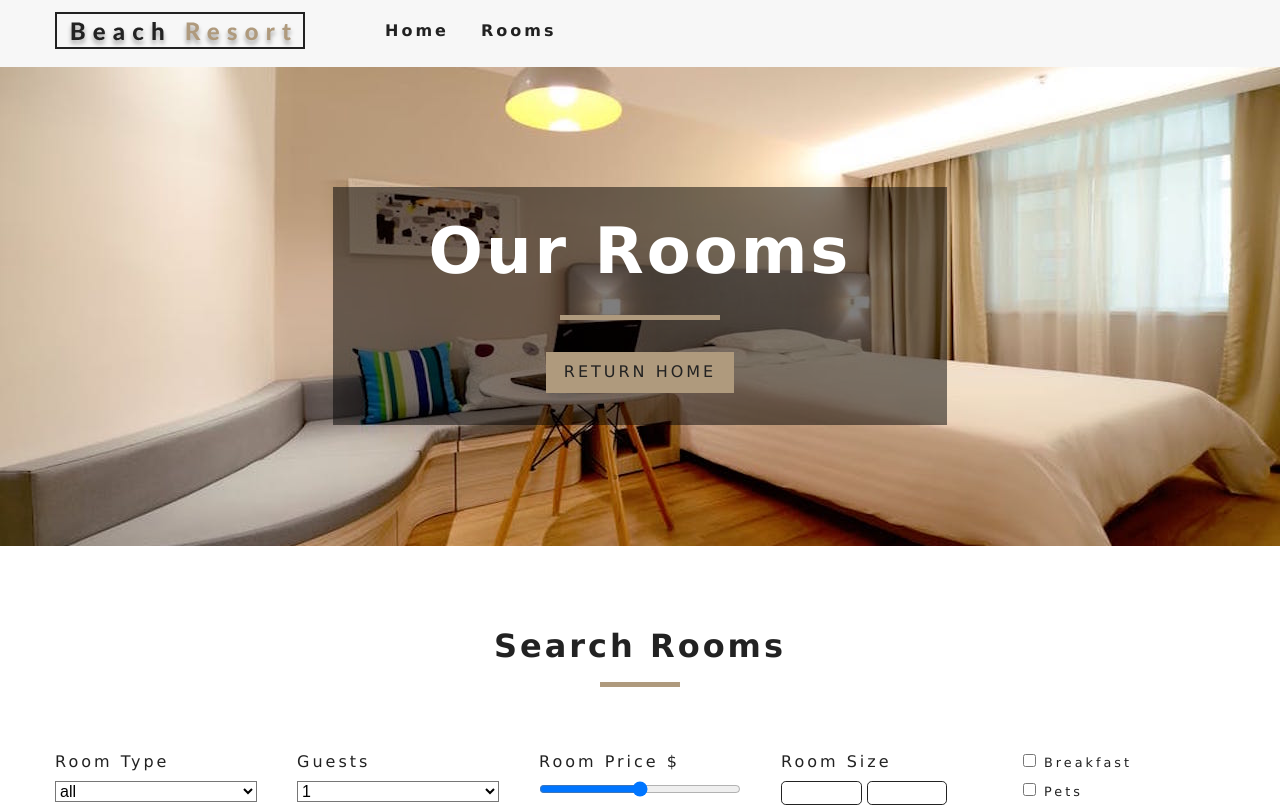
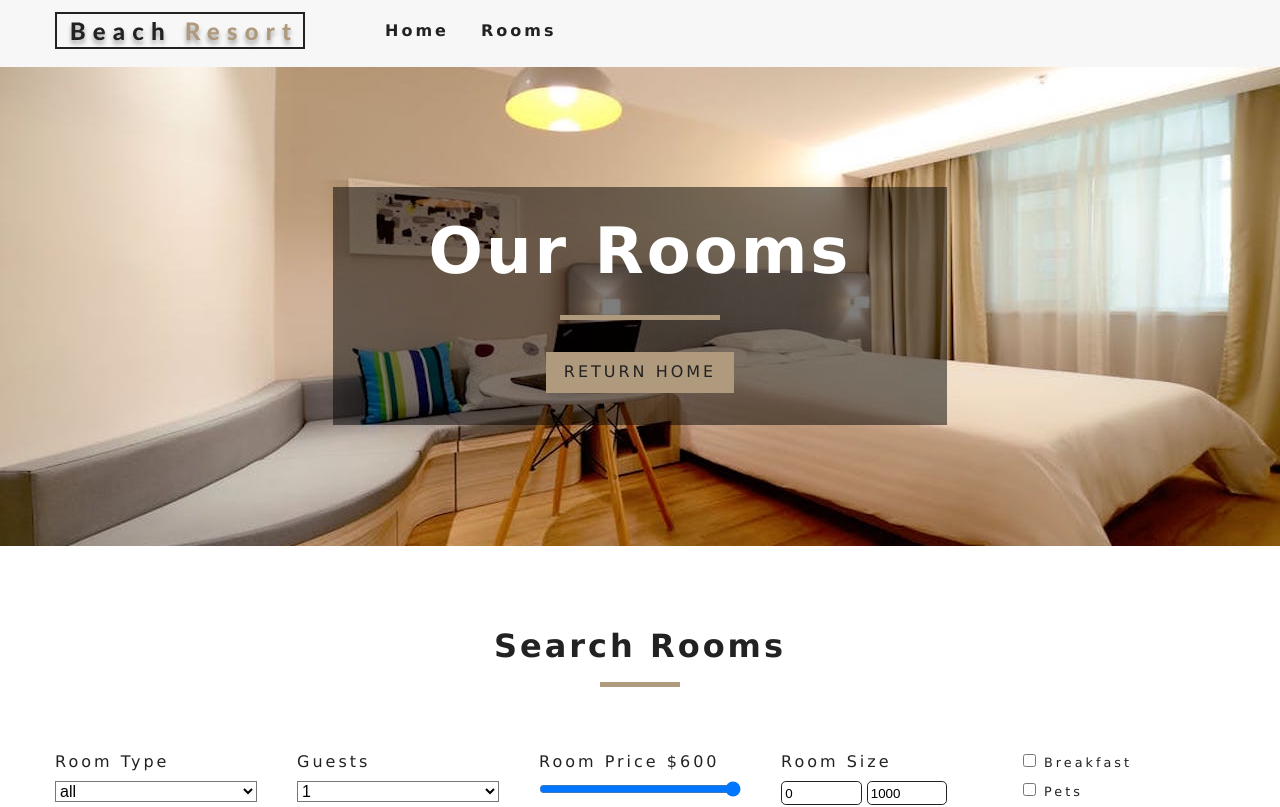
Before and after one commit to abdullahclarusway/Hotel_Reservation_Site_with_React, a React (Create React App) app: page /rooms in a window 1280 px wide. Shown: the top 807 px of the page. Built offline with nearby package versions, Linux system fonts and the light colour scheme.

Commit message:
Update context for RoomFilter

```diff
--- a/src/context.js
+++ b/src/context.js
@@ -9,17 +9,31 @@ class RoomProvider extends Component {
     sortedRooms: [],
     featuredRooms: [],
     loading: true,
+    type: "all",
+    capacity: 1,
+    price: 0,
+    minPrice: 0,
+    maxPrice: 0,
+    minSize: 0,
+    maxSize: 0,
+    breakfast: false,
+    pets: false,
   };
   //getData
   componentDidMount() {
     // this.getData
     let rooms = this.formatData(items);
     let featuredRooms = rooms.filter((room) => room.featured === true);
+    let maxPrice = Math.max(...rooms.map((item) => item.price));
+    let maxSize = Math.max(...rooms.map((item) => item.size));
     this.setState({
       rooms,
       featuredRooms,
       sortedRooms: rooms,
       loading: false,
+      price: maxPrice,
+      maxPrice,
+      maxSize,
     });
   }
   formatData(items) {
```
Also changed, not shown: 1 other file (tests, documents, lock files or other folders).
